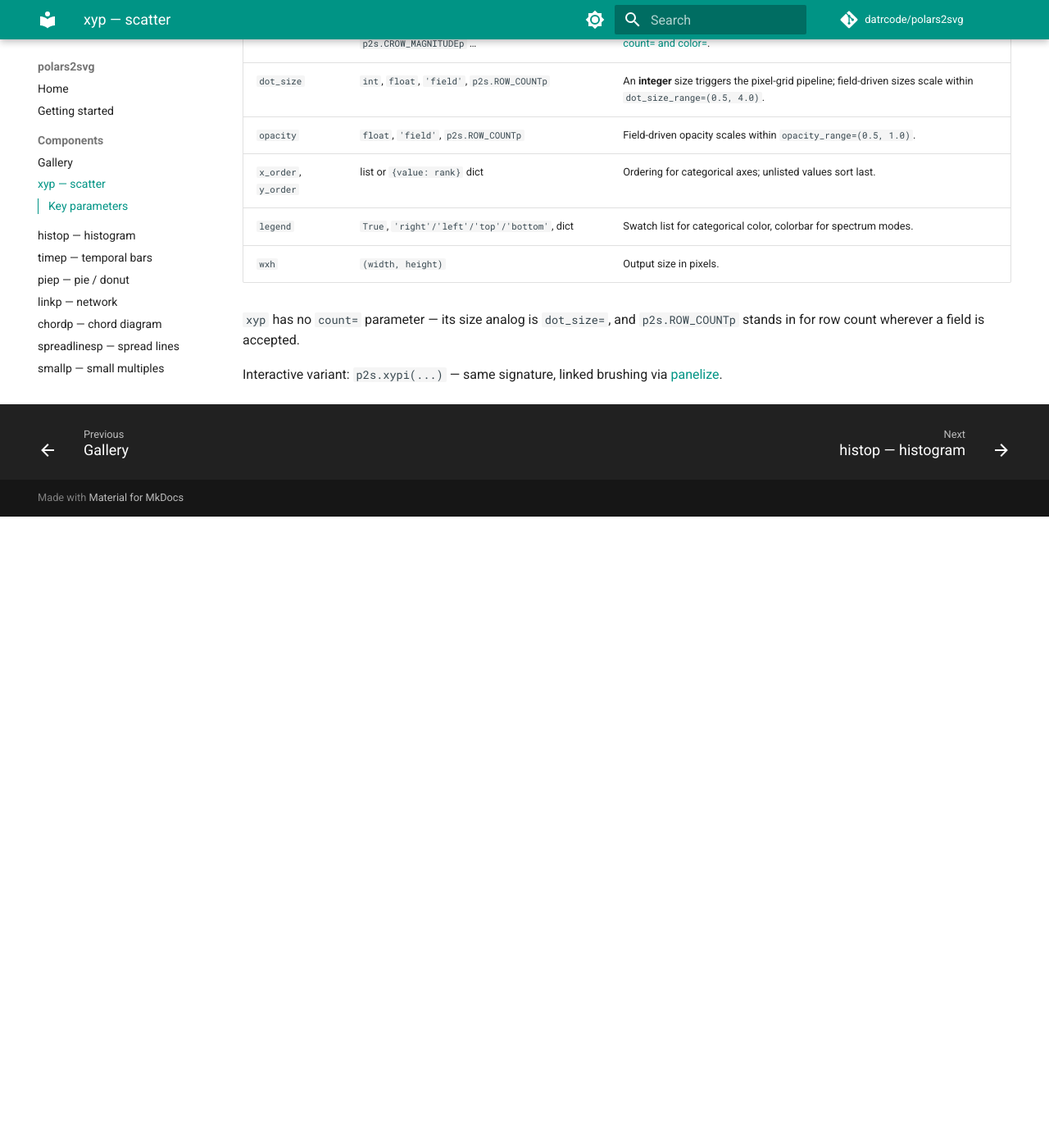
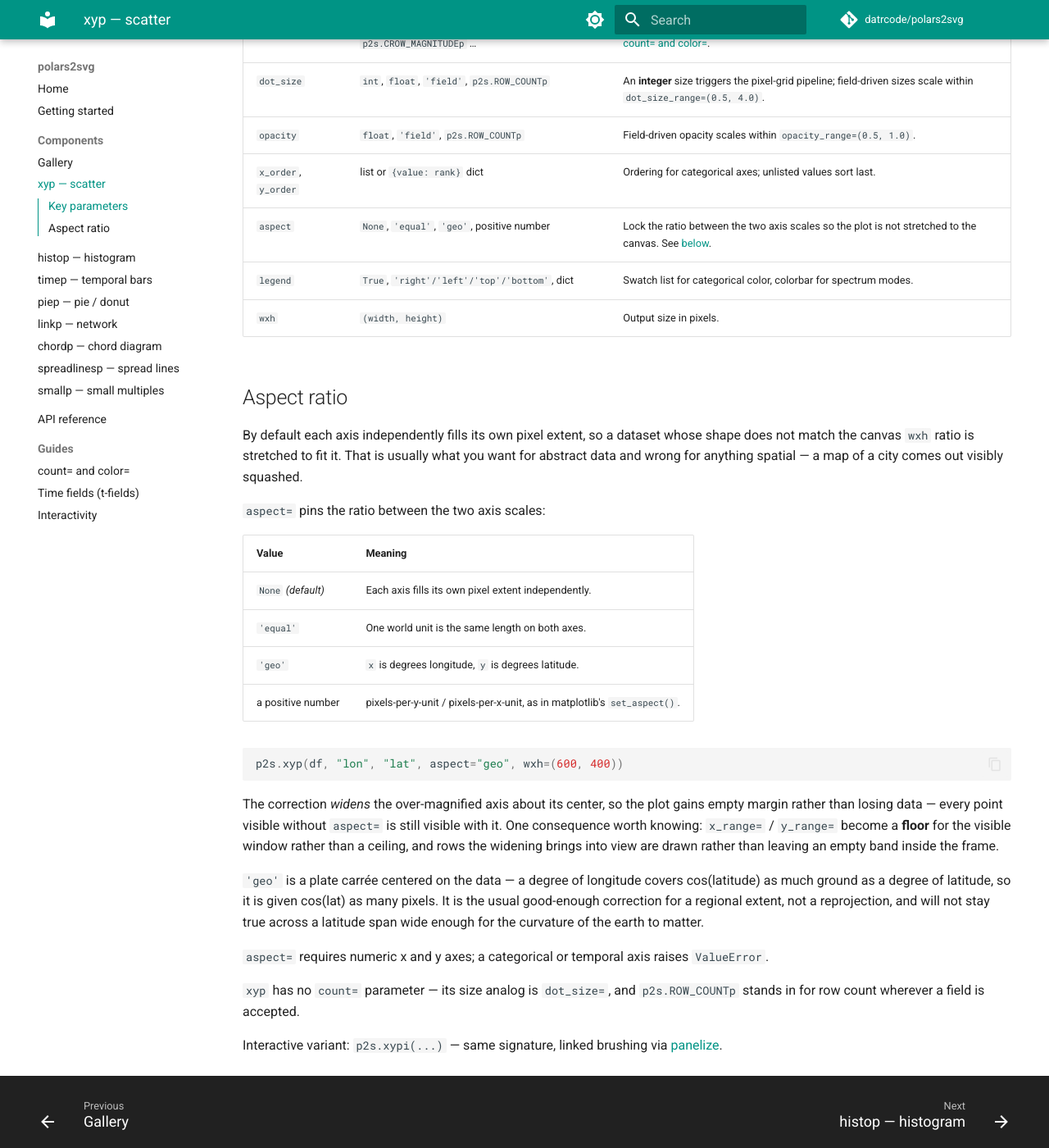
Before and after one commit to datrcode/polars2svg, an MkDocs documentation site: the page built from docs/components/xyp.md, in a window 1280 px wide and 1400 px high, scrolled down 1095 px. Shown: the whole window at 82% size. Built offline with MkDocs 1.6.1 and Material for MkDocs 9.7.7, drawn with Linux system fonts in a browser that asks for light colours; comment, search, counter and statistics services are not loaded; before the commit the page ends 1725 px from its top, so only the background shows below that.

Commit message:
documentation for the aspect parameter added to xyp for geospatial data

````diff
--- a/docs/components/xyp.md
+++ b/docs/components/xyp.md
@@ -35,8 +35,44 @@
 | `dot_size` | `int`, `float`, `'field'`, `p2s.ROW_COUNTp` | An **integer** size triggers the pixel-grid pipeline; field-driven sizes scale within `dot_size_range=(0.5, 4.0)`. |
 | `opacity` | `float`, `'field'`, `p2s.ROW_COUNTp` | Field-driven opacity scales within `opacity_range=(0.5, 1.0)`. |
 | `x_order`, `y_order` | list or `{value: rank}` dict | Ordering for categorical axes; unlisted values sort last. |
+| `aspect` | `None`, `'equal'`, `'geo'`, positive number | Lock the ratio between the two axis scales so the plot is not stretched to the canvas. See [below](#aspect-ratio). |
 | `legend` | `True`, `'right'/'left'/'top'/'bottom'`, dict | Swatch list for categorical color, colorbar for spectrum modes. |
 | `wxh` | `(width, height)` | Output size in pixels. |
+
+## Aspect ratio
+
+By default each axis independently fills its own pixel extent, so a dataset whose
+shape does not match the canvas `wxh` ratio is stretched to fit it. That is usually
+what you want for abstract data and wrong for anything spatial — a map of a city
+comes out visibly squashed.
+
+`aspect=` pins the ratio between the two axis scales:
+
+| Value | Meaning |
+|-------|---------|
+| `None` *(default)* | Each axis fills its own pixel extent independently. |
+| `'equal'` | One world unit is the same length on both axes. |
+| `'geo'` | `x` is degrees longitude, `y` is degrees latitude. |
+| a positive number | pixels-per-y-unit / pixels-per-x-unit, as in matplotlib's `set_aspect()`. |
+
+```python
+p2s.xyp(df, "lon", "lat", aspect="geo", wxh=(600, 400))
+```
+
+The correction *widens* the over-magnified axis about its center, so the plot gains
+empty margin rather than losing data — every point visible without `aspect=` is still
+visible with it. One consequence worth knowing: `x_range=` / `y_range=` become a
+**floor** for the visible window rather than a ceiling, and rows the widening brings
+into view are drawn rather than leaving an empty band inside the frame.
+
+`'geo'` is a plate carrée centered on the data — a degree of longitude covers
+cos(latitude) as much ground as a degree of latitude, so it is given cos(lat) as many
+pixels. It is the usual good-enough correction for a regional extent, not a
+reprojection, and will not stay true across a latitude span wide enough for the
+curvature of the earth to matter.
+
+`aspect=` requires numeric x and y axes; a categorical or temporal axis raises
+`ValueError`.
 
 `xyp` has no `count=` parameter — its size analog is `dot_size=`, and
 `p2s.ROW_COUNTp` stands in for row count wherever a field is accepted.
````
